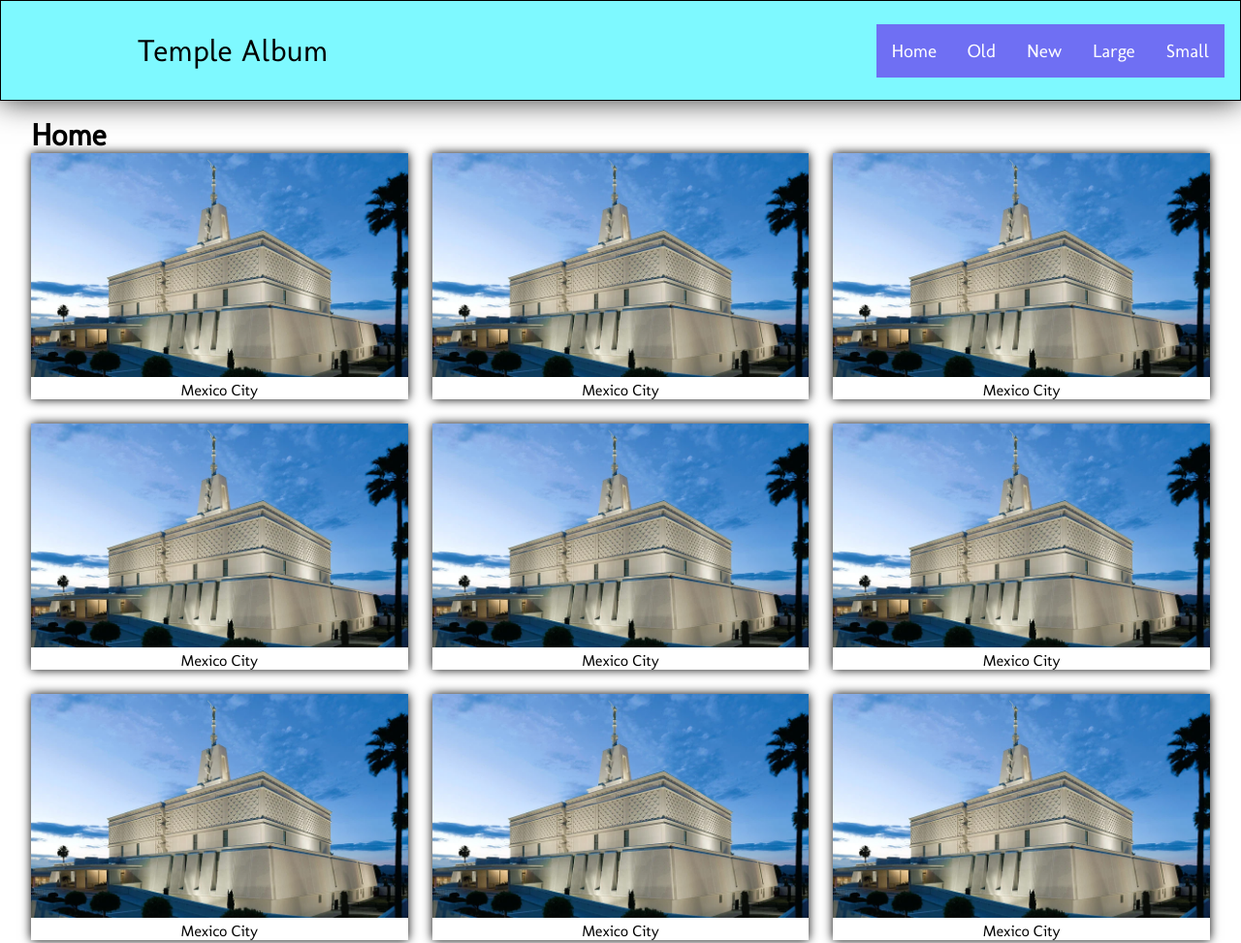
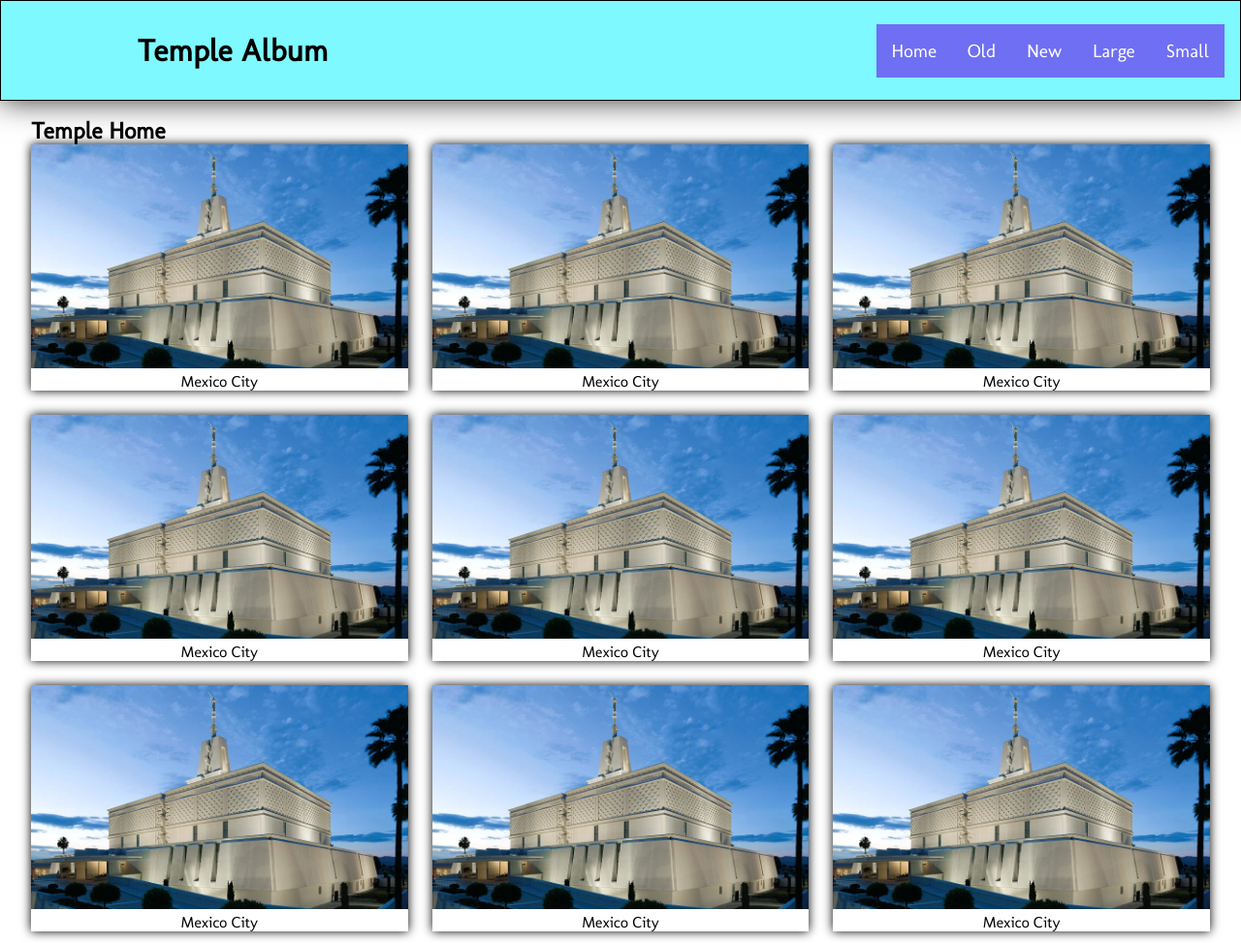
Before and after one commit to samuelpf95/wdd131, a plain HTML site: page temples.html in a window 1280 px wide. Shown: the top 973 px of the page at 97% size. Drawn offline with Linux system fonts and the light colour scheme; a web font is replaced by a local one.

Commit message:
pseudo fixes for the tool

```diff
--- a/temples-large.css
+++ b/styles/temples-large.css
@@ -6,7 +6,7 @@
         padding: 1rem;
         margin-bottom: 1rem;
 	}
-    header p{
+    header h1{
         display: block;
         padding-left: 10%;
     }
--- a/temples.css
+++ b/styles/temples.css
@@ -17,7 +17,7 @@ header {
     border: 1px solid var(--acolor);
     box-shadow: 0 0 30px #333;
 }
-header p{
+header h1{
     text-align: center;
     font-size:2rem;
     padding: 1rem 0;
--- a/temples.html
+++ b/temples.html
@@ -3,17 +3,20 @@
 <head>
     <meta charset="UTF-8">
     <meta name="viewport" content="width=device-width, initial-scale=1.0">
-    <link rel="stylesheet" href="temples.css">
-    <link rel="stylesheet" href="temples-large.css">
+    <meta name="title" content="WDD 131 – Dynamic Web Fundamentals - Samuel Pacheco">
+    <meta name="description" content="Temple Album page of WDD 131 – Dynamic Web Fundamentals | Samuel Pacheco">
+    <meta name="author" content="Samuel Pacheco">
+    <link rel="stylesheet" href="styles/temples.css">
+    <link rel="stylesheet" href="styles/temples-large.css">
     <link rel="preconnect" href="https://fonts.googleapis.com">
     <link rel="preconnect" href="https://fonts.gstatic.com" crossorigin>
     <link href="https://fonts.googleapis.com/css2?family=Fontdiner+Swanky&family=Molengo&display=swap" rel="stylesheet">
     <script src="temples.js" defer></script>
-    <title>Document</title>
+    <title>Temple Album</title>
 </head>
 <body>
     <header>
-    <p>Temple Album</p> <button id="hamburger" class=""><span></span></button>
+    <h1>Temple Album</h1> <button id="hamburger" class=""><span></span></button>
     <nav id="menu" class="hidden">
         <ul>
             <li><a href="#" class="active">Home</a></li>
@@ -25,7 +28,7 @@
     </nav>
     </header>
     <main>
-        <h1>Home</h1>
+        <h2>Temple Home</h2>
         <div id="temples">
             <figure><img src="temple.webp" alt="CDMX temple"><figcaption>Mexico City</figcaption></figure>
             <figure><img src="temple.webp" alt="CDMX temple"><figcaption>Mexico City</figcaption></figure>
```
